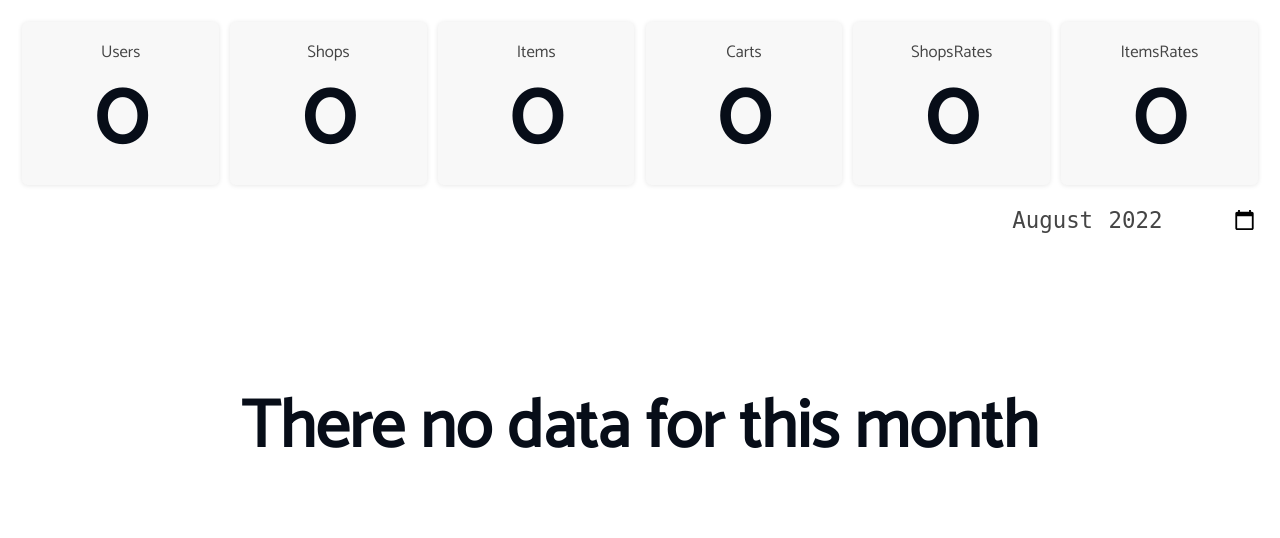
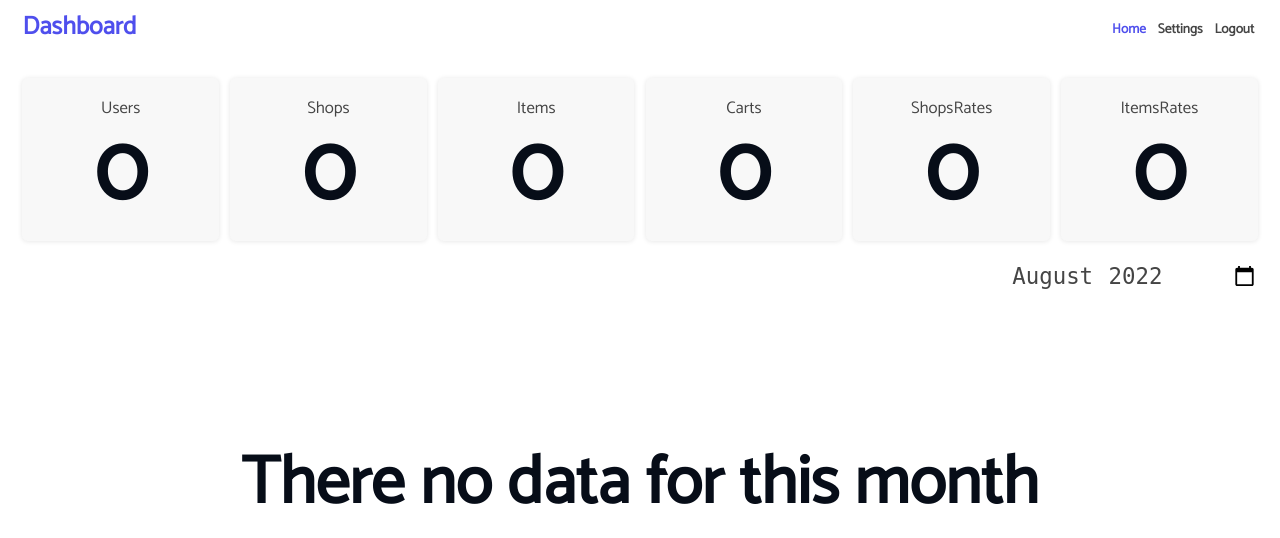
Before and after one commit to seif-baazouzi/eshop-seo-dashboard, a Flask app: page / in a window 1280 px wide. Shown: the top 538 px of the page. Before the commit the page ends 448 px from the top, so only its background shows below. Run offline with Flask 2, Linux system fonts and the light colour scheme; the visitor is signed in with stand-in values (Sample User, id 1); data that the repository does not hold is empty.

Commit message:
add navbar

```diff
--- a/controllers/home.py
+++ b/controllers/home.py
@@ -22,6 +22,7 @@ def homeController(request):
     "index.html",
     log=log,
     month=month,
+    page="home",
     options=formatLogs(logs),
     fields=[ "users", "shops", "items", "carts", "shopsRates", "itemsRates" ]
   )
--- a/public/css/style.css
+++ b/public/css/style.css
@@ -215,3 +215,50 @@ form {
   font-weight: bold;
   font-size: .6rem;
 }
+
+/* navbar styles */
+
+nav {
+  width: 100%;
+  height: 2.5rem;
+  padding: 1rem;
+  display: flex;
+  align-items: center;
+  justify-content: space-between;
+  position: sticky;
+  top: 0; left: 0;
+  background-color: var(--white);
+  z-index: 100;
+}
+
+nav .logo {
+  font-weight: bold;
+  color: var(--blue);
+  font-size: 1.125rem;
+  transition: color .3s ease-out;
+}
+
+nav .logo:hover {
+  color: var(--dark-gray);
+}
+
+nav ul {
+  display: flex;
+  align-items: center;
+  justify-content: center;
+}
+
+nav ul li {
+  list-style: none;
+}
+
+nav ul li a {
+  font-size: .6rem;
+  font-weight: bold;
+  padding: .25em;
+  color: var(--dark-gray);
+}
+
+nav ul li a.active {
+  color: var(--blue);
+}
--- a/templates/index.html
+++ b/templates/index.html
@@ -9,6 +9,9 @@
   <script src="/public/js/echarts.min.js" defer></script>
 </head>
 <body>
+
+  {% include "navbar.html" %}
+
   <div class="container">
     {% for field in fields %}
       <div class="box">
--- /dev/null
+++ b/templates/navbar.html
@@ -0,0 +1,10 @@
+<nav>
+  <a href="/" class="logo">Dashboard</a>
+  <ul>
+    <li>
+      <a href="/" class="{{ 'active' if page == 'home' else '' }}">Home</a>
+      <a href="/settings" class="{{ 'active' if page == 'settings' else '' }}">Settings</a>
+      <a href="/logout">Logout</a>
+    </li>
+  </ul>
+</nav>
```
Also changed, not shown: 1 other file.
